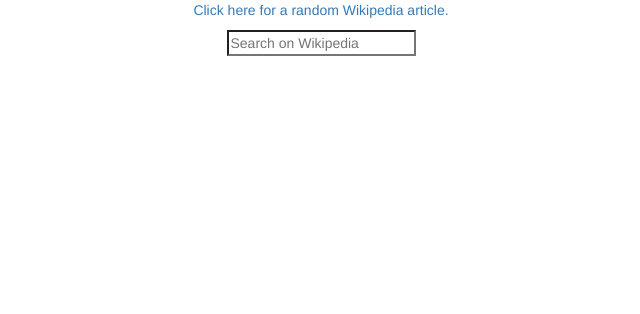
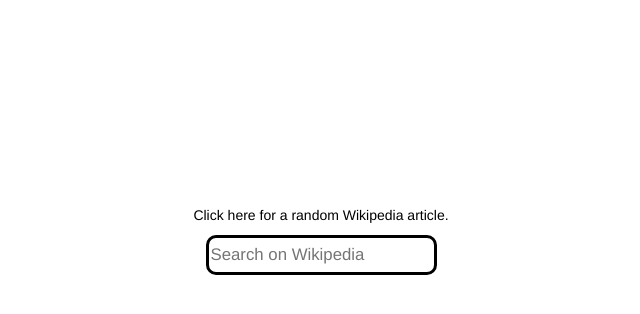
Before and after one commit to krames12/fcc-wikipedia-viewer, a plain HTML site: page index.html in a window 1280 px wide. Shown: the whole page, without its empty margins (319-959 px from the left). Drawn offline with nearby package versions, Linux system fonts and the light colour scheme.

Commit message:
centered search on load and rise when getAjax is called.

```diff
--- a/css/style.css
+++ b/css/style.css
@@ -6,6 +6,16 @@ main {
 
 a, a:hover, a:visited {
 	text-decoration: none;
+  color: black;
+}
+
+.search-container {
+  margin-top: 20%;
+  transition: all 0.3s ease-in-out;
+}
+
+.search-used {
+  margin-top: 5%;
 }
 
 .search-container a{
@@ -14,6 +24,13 @@ a, a:hover, a:visited {
 	height: 100%;
 	text-align: center;
 	margin: auto;
+}
+
+.search-field {
+  height: 40px;
+  font-size: 1.2em;
+  border: black 3px solid;
+  border-radius: 10px;
 }
 
 .search-box {
--- a/js/scripts.js
+++ b/js/scripts.js
@@ -27,4 +27,5 @@ function getAjax(){
        console.log("Request Failed with a status of " + xhr.status)
       },
   });
+    $('.search-container').addClass('search-used');
 }
```
